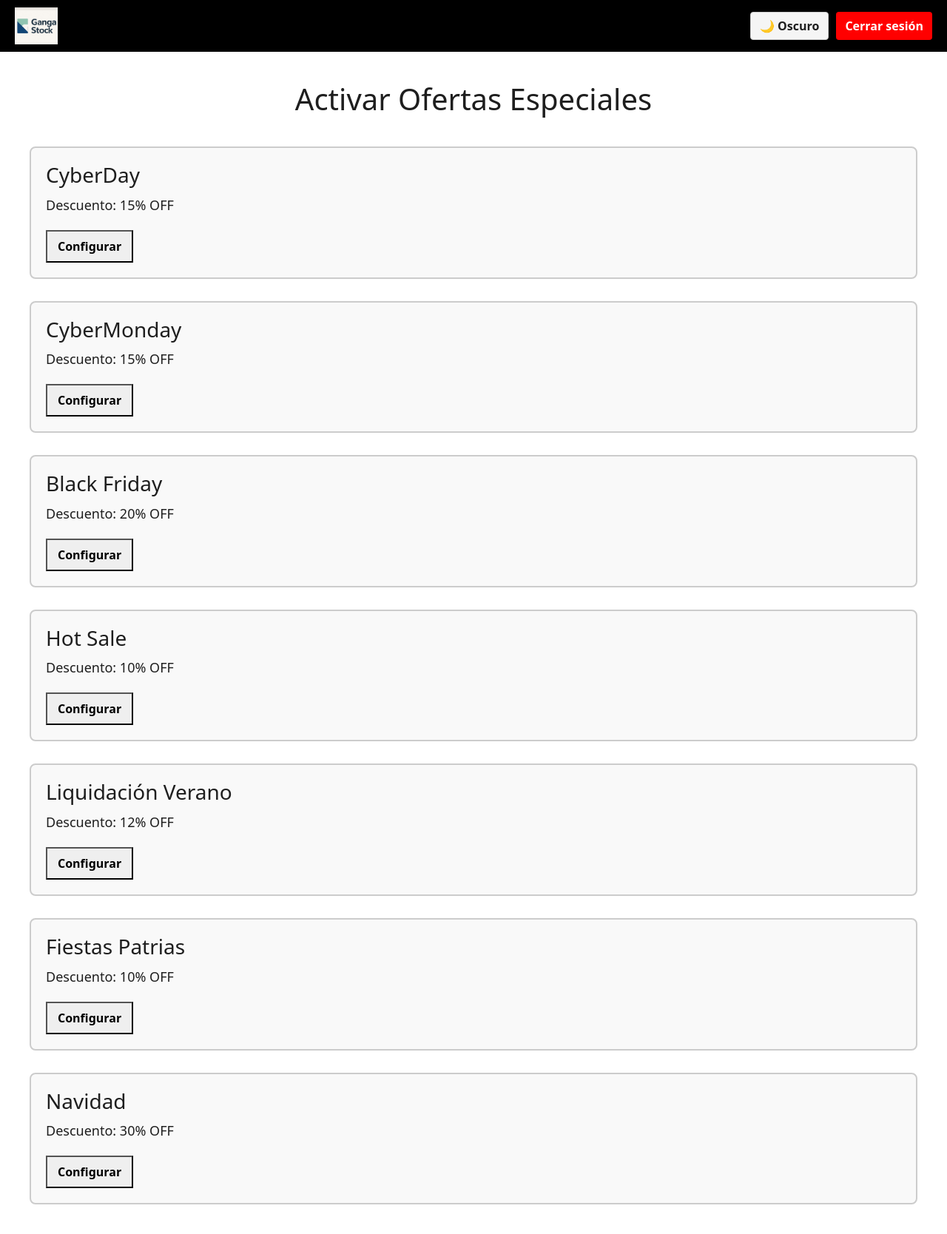
After one commit to gangaxx/Ganga-Stock, a Django app: page /ofertas/ in a window 1280 px wide. The commit adds this page. Shown: the whole page at 74% size. Run offline with Django 5.2, Linux system fonts and the light colour scheme.

Commit message:
ofertas incluido
con toda la fe

```diff
--- a/aplicacion/static/css/styles.css
+++ b/aplicacion/static/css/styles.css
@@ -2283,3 +2283,78 @@ body.admin-dark-mode .temporal-buttons .btn-celeste:hover {
     font-size: 14px;
   }
 }
+
+
+
+/* ======================== OFERTAS:HTML ========================  */
+
+
+
+.ofertas-main {
+  padding: 40px;
+}
+
+.ofertas-main h1 {
+  text-align: center;
+  margin-bottom: 40px;
+}
+
+.ofertas-lista {
+  display: flex;
+  flex-direction: column;
+  gap: 30px;
+}
+
+.oferta-item {
+  border: 2px solid #ccc;
+  border-radius: 8px;
+  padding: 20px;
+  background: #f9f9f9;
+}
+
+.oferta-item h2 {
+  margin: 0 0 10px 0;
+  font-size: 28px;
+}
+
+.oferta-item p {
+  font-size: 18px;
+  margin-bottom: 10px;
+}
+
+.oferta-item button {
+  margin-top: 10px;
+  padding: 8px 14px;
+  font-weight: bold;
+}
+
+.oferta-opciones {
+  display: none;
+  margin-top: 10px;
+}
+
+.oferta-opciones label {
+  display: block;
+  margin-top: 5px;
+}
+
+.oferta-opciones input {
+  width: 220px;
+  padding: 4px;
+}
+
+.oferta-guardar-btn {
+  margin-top: 10px;
+  background-color: green;
+  color: white;
+  border: none;
+  cursor: pointer;
+  padding: 8px 14px;
+  border-radius: 4px;
+}
+
+body.admin-dark-mode .oferta-item {
+  background: #333;
+  color: white;
+  border-color: #999;
+}
--- /dev/null
+++ b/aplicacion/templates/ofertas.html
@@ -0,0 +1,185 @@
+{% extends "base.html" %}
+{% load static %}
+
+{% block content %}
+<body class="admin-light-mode">
+
+<!-- ✅ TOPBAR: Igual a las demás vistas -->
+<div class="admin-topbar">
+  <img src="{% static 'img/logo.jpg' %}" alt="Logo" class="logo-img-small">
+  <div class="admin-topbar-center">
+    <span class="admin-welcome-message">Panel Ofertas</span>
+  </div>
+  <div class="topbar-actions" style="display: flex; gap: 10px;">
+    <button id="modeToggle" class="admin-mode-toggle" onclick="toggleMode()">🌙 Oscuro</button>
+    <button class="admin-logout-button" onclick="confirmLogout()">Cerrar sesión</button>
+  </div>
+</div>
+
+<!-- ✅ CONTENIDO PRINCIPAL -->
+<div class="ofertas-main">
+  <h1>Activar Ofertas Especiales</h1>
+
+  <!-- Listado de eventos -->
+  <div class="ofertas-lista">
+    <!-- CyberDay -->
+    <div class="oferta-item">
+      <h2>CyberDay</h2>
+      <p>Descuento: 15% OFF</p>
+      <button onclick="mostrarOpciones('CyberDay')">Configurar</button>
+      <div id="opciones-CyberDay" class="oferta-opciones">
+        <label>Inicio:</label>
+        <input type="datetime-local" id="inicio-CyberDay">
+        <label>Fin:</label>
+        <input type="datetime-local" id="fin-CyberDay">
+        <button class="oferta-guardar-btn" onclick="activarOferta('CyberDay', 15)">Activar Oferta</button>
+      </div>
+    </div>
+
+    <!-- CyberMonday -->
+    <div class="oferta-item">
+      <h2>CyberMonday</h2>
+      <p>Descuento: 15% OFF</p>
+      <button onclick="mostrarOpciones('CyberMonday')">Configurar</button>
+      <div id="opciones-CyberMonday" class="oferta-opciones">
+        <label>Inicio:</label>
+        <input type="datetime-local" id="inicio-CyberMonday">
+        <label>Fin:</label>
+        <input type="datetime-local" id="fin-CyberMonday">
+        <button class="oferta-guardar-btn" onclick="activarOferta('CyberMonday', 15)">Activar Oferta</button>
+      </div>
+    </div>
+
+    <!-- Black Friday -->
+    <div class="oferta-item">
+      <h2>Black Friday</h2>
+      <p>Descuento: 20% OFF</p>
+      <button onclick="mostrarOpciones('BlackFriday')">Configurar</button>
+      <div id="opciones-BlackFriday" class="oferta-opciones">
+        <label>Inicio:</label>
+        <input type="datetime-local" id="inicio-BlackFriday">
+        <label>Fin:</label>
+        <input type="datetime-local" id="fin-BlackFriday">
+        <button class="oferta-guardar-btn" onclick="activarOferta('BlackFriday', 20)">Activar Oferta</button>
+      </div>
+    </div>
+
+    <!-- Hot Sale -->
+    <div class="oferta-item">
+      <h2>Hot Sale</h2>
+      <p>Descuento: 10% OFF</p>
+      <button onclick="mostrarOpciones('HotSale')">Configurar</button>
+      <div id="opciones-HotSale" class="oferta-opciones">
+        <label>Inicio:</label>
+        <input type="datetime-local" id="inicio-HotSale">
+        <label>Fin:</label>
+        <input type="datetime-local" id="fin-HotSale">
+        <button class="oferta-guardar-btn" onclick="activarOferta('HotSale', 10)">Activar Oferta</button>
+      </div>
+    </div>
+
+    <!-- Liquidación Verano -->
+    <div class="oferta-item">
+      <h2>Liquidación Verano</h2>
+      <p>Descuento: 12% OFF</p>
+      <button onclick="mostrarOpciones('Verano')">Configurar</button>
+      <div id="opciones-Verano" class="oferta-opciones">
+        <label>Inicio:</label>
+        <input type="datetime-local" id="inicio-Verano">
+        <label>Fin:</label>
+        <input type="datetime-local" id="fin-Verano">
+        <button class="oferta-guardar-btn" onclick="activarOferta('Verano', 12)">Activar Oferta</button>
+      </div>
+    </div>
+
+    <!-- Fiestas Patrias -->
+    <div class="oferta-item">
+      <h2>Fiestas Patrias</h2>
+      <p>Descuento: 10% OFF</p>
+      <button onclick="mostrarOpciones('FiestasPatrias')">Configurar</button>
+      <div id="opciones-FiestasPatrias" class="oferta-opciones">
+        <label>Inicio:</label>
+        <input type="datetime-local" id="inicio-FiestasPatrias">
+        <label>Fin:</label>
+        <input type="datetime-local" id="fin-FiestasPatrias">
+        <button class="oferta-guardar-btn" onclick="activarOferta('FiestasPatrias', 10)">Activar Oferta</button>
+      </div>
+    </div>
+
+    <!-- Navidad -->
+    <div class="oferta-item">
+      <h2>Navidad</h2>
+      <p>Descuento: 30% OFF</p>
+      <button onclick="mostrarOpciones('Navidad')">Configurar</button>
+      <div id="opciones-Navidad" class="oferta-opciones">
+        <label>Inicio:</label>
+        <input type="datetime-local" id="inicio-Navidad">
+        <label>Fin:</label>
+        <input type="datetime-local" id="fin-Navidad">
+        <button class="oferta-guardar-btn" onclick="activarOferta('Navidad', 30)">Activar Oferta</button>
+      </div>
+    </div>
+  </div>
+</div>
+
+<script>
+  function toggleMode() {
+    const body = document.body;
+    const isLight = body.classList.contains('admin-light-mode');
+    body.classList.toggle('admin-light-mode', !isLight);
+    body.classList.toggle('admin-dark-mode', isLight);
+    document.getElementById('modeToggle').innerText = isLight ? '☀ Claro' : '🌙 Oscuro';
+    localStorage.setItem('adminTheme', isLight ? 'dark' : 'light');
+  }
+
+  window.addEventListener('DOMContentLoaded', () => {
+    const saved = localStorage.getItem('adminTheme') || 'light';
+    document.body.classList.add(`admin-${saved}-mode`);
+    document.getElementById('modeToggle').innerText = saved === 'dark' ? '☀ Claro' : '🌙 Oscuro';
+  });
+
+  function confirmLogout() {
+    if (confirm("¿Estás seguro que deseas cerrar sesión?")) {
+      window.location.href = "{% url 'cerrar_sesion' %}";
+    }
+  }
+
+  function mostrarOpciones(evento) {
+    document.getElementById(`opciones-${evento}`).style.display = 'block';
+  }
+
+  function activarOferta(evento, descuento) {
+    const inicio = document.getElementById(`inicio-${evento}`).value;
+    const fin = document.getElementById(`fin-${evento}`).value;
+
+    if (!inicio || !fin) {
+      alert("Completa fecha y hora de inicio y fin.");
+      return;
+    }
+
+    fetch("{% url 'activar_oferta' %}", {
+      method: 'POST',
+      headers: {
+        'Content-Type': 'application/json',
+        'X-CSRFToken': '{{ csrf_token }}'
+      },
+      body: JSON.stringify({
+        evento: evento,
+        descuento: descuento,
+        inicio: inicio,
+        fin: fin
+      })
+    })
+    .then(response => response.json())
+    .then(data => {
+      if (data.success) {
+        alert(`Oferta ${evento} activada con éxito.`);
+      } else {
+        alert(`Error: ${data.error}`);
+      }
+    });
+  }
+</script>
+
+</body>
+{% endblock %}
--- a/aplicacion/urls.py
+++ b/aplicacion/urls.py
@@ -40,6 +40,14 @@ urlpatterns = [
     path('api/asignar_rol_temporal/', views.asignar_rol_temporal, name='asignar_rol_temporal'),
 
     path('exportar_excel/<str:tipo>/', views.exportar_excel, name='exportar_excel'),
+
+    # Ofertas
+
+    path('ofertas/', views.ofertas, name='ofertas'),
+    path('activar_oferta/', views.activar_oferta, name='activar_oferta')
+
+
+
 ]
 
 if settings.DEBUG:
--- a/aplicacion/views.py
+++ b/aplicacion/views.py
@@ -296,17 +296,18 @@ def cajero(request):
     if codigo and codigo != 'None':
         session = carritos_guardados.get(codigo, {})
         carrito = session.get('carrito', []) if isinstance(session, dict) else []
-        total_general = sum(item['precio'] * item['cantidad'] for item in carrito)
         for item in carrito:
+            # ✅ Verifica campos
             item['total'] = item['precio'] * item['cantidad']
-            item['nombre'] = item.get('nombre', item.get('name'))
-            item['imagen_url'] = item.get('imagen_url', item.get('img'))
+            item['imagen_url'] = item.get('img') or item.get('imagen_url') or ""
+        total_general = sum(item['total'] for item in carrito)
 
     return render(request, 'cajero.html', {
         'carrito': carrito,
         'total_general': total_general,
         'codigo': codigo
     })
+
 
 
 @login_required
@@ -329,8 +330,23 @@ def bodeguero(request):
 
 @login_required
 def vendedor(request):
+    ahora = timezone.now()
     productos = Producto.objects.all()
-    return render(request, 'vendedor.html', {'productos': productos})
+
+    for producto in productos:
+        # ✅ Si tiene descuento y fechas configuradas
+        if producto.descuento and producto.fecha_inicio_oferta and producto.fecha_fin_oferta:
+            if producto.fecha_inicio_oferta <= ahora <= producto.fecha_fin_oferta:
+                # ✅ Calcula el precio con descuento
+                producto.precio_oferta = producto.precio * (1 - producto.descuento / 100)
+            else:
+                producto.precio_oferta = None  # Oferta vencida
+        else:
+            producto.precio_oferta = None  # No tiene oferta configurada
+
+    return render(request, 'vendedor.html', {
+        'productos': productos
+    })
 
 @csrf_exempt
 def eliminar_empleado(request, id):
@@ -373,19 +389,23 @@ def guardar_carrito(request):
     if request.method == 'POST':
         try:
             data = json.loads(request.body)
-            codigo = str(data.get('codigo'))
             carrito = data.get('carrito', [])
 
-            # Guardar también el ID del vendedor actual
+            # ⚡ Generar un código único seguro de 6 caracteres
+            import random, string
+            codigo = ''.join(random.choices(string.ascii_uppercase + string.digits, k=6))
+
+            # Guarda el carrito en memoria usando el código como clave
             carritos_guardados[codigo] = {
                 'carrito': carrito,
                 'vendedor_id': request.user.id
             }
-            return JsonResponse({'success': True})
+
+            return JsonResponse({'success': True, 'codigo': codigo})
         except Exception as e:
             return JsonResponse({'success': False, 'error': str(e)})
+    return JsonResponse({'success': False, 'error': 'Método no permitido'})
 
-    return JsonResponse({'success': False, 'error': 'Método no permitido'})
 
 @login_required
 def boleta(request, codigo):
@@ -482,6 +502,7 @@ def boleta_cliente(request, codigo):
             'codigo': codigo,
             'total': 0
         })
+
 
 
 
@@ -743,3 +764,37 @@ def exportar_excel(request, tipo):
     # 🟢 7) Guarda libro Excel en la respuesta
     wb.save(response)
     return response
+
+
+
+def ofertas(request):
+    return render(request, 'ofertas.html')
+
+
+
+@csrf_exempt
+@login_required
+@user_passes_test(lambda u: u.is_superuser)
+def activar_oferta(request):
+    if request.method == 'POST':
+        try:
+            data = json.loads(request.body)
+            evento = data.get('evento')
+            descuento = int(data.get('descuento'))
+            inicio = parse_datetime(data.get('inicio'))
+            fin = parse_datetime(data.get('fin'))
+
+            if not inicio or not fin:
+                return JsonResponse({'success': False, 'error': 'Fechas inválidas'})
+
+            # Aplica oferta a todos los productos (o podrías filtrar por categoría)
+            for producto in Producto.objects.all():
+                producto.descuento = descuento
+                producto.fecha_inicio_oferta = inicio
+                producto.fecha_fin_oferta = fin
+                producto.save()
+
+            return JsonResponse({'success': True})
+        except Exception as e:
+            return JsonResponse({'success': False, 'error': str(e)})
+    return JsonResponse({'success': False, 'error': 'Método no permitido'})
```
Also changed, not shown: aplicacion/models.py (+29 -0 lines), aplicacion/templates/index_admin.html (+9 -3 lines), aplicacion/templates/vendedor.html (+136 -30 lines), aplicacion/migrations/0011_producto_descuento.py (added), aplicacion/migrations/0012_producto_fecha_fin_oferta_and_more.py (added), aplicacion/templates/promocion.html (deleted), db.sqlite3, media/productos/rx_9070xt_VsmotCg.webp (added).
